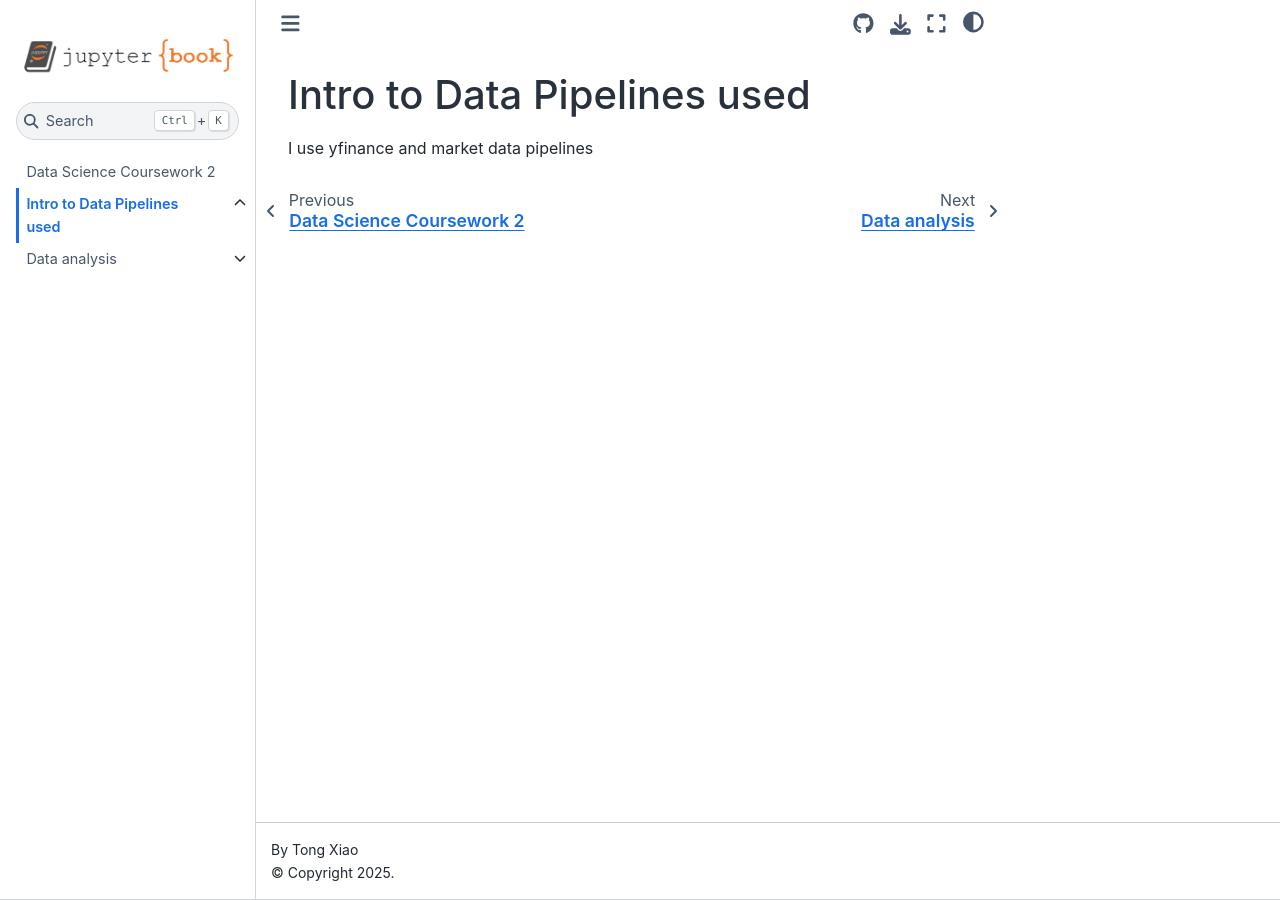
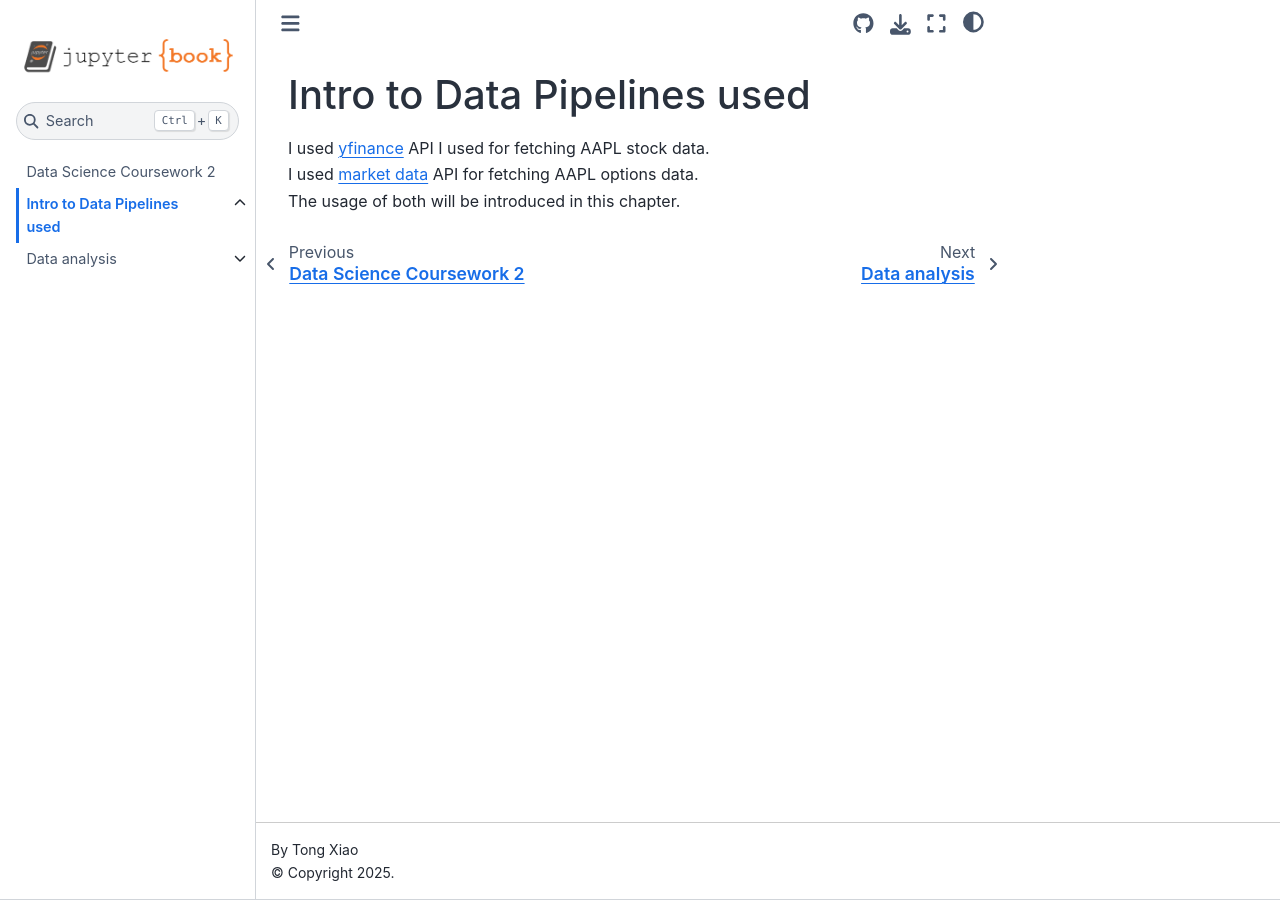
Before and after one commit to JackxTong/Data_Science_CW2, a Jupyter Book: the page built from pipeline/intro.md, in a window 1280 px wide. Built offline with Jupyter Book 1.0.4 settings and Sphinx 7.4.7 and the Sphinx Book theme 1.1.4, drawn with Linux system fonts in a browser that asks for light colours; pages that are not in the unit, such as notebooks, are missing from menus.

Commit message:
update pipeline chapter

````diff
--- a/pipeline/intro.md
+++ b/pipeline/intro.md
@@ -1,6 +1,8 @@
 # Intro to Data Pipelines used
 
-I use yfinance and market data pipelines
+I used [yfinance](https://pypi.org/project/yfinance/) API I used for fetching AAPL stock data.
+I used [market data](https://www.marketdata.app/) API for fetching AAPL options data.
+The usage of both will be introduced in this chapter.
 
 ```{tableofcontents}
 ```
````
Also changed, not shown: 1 other file.
